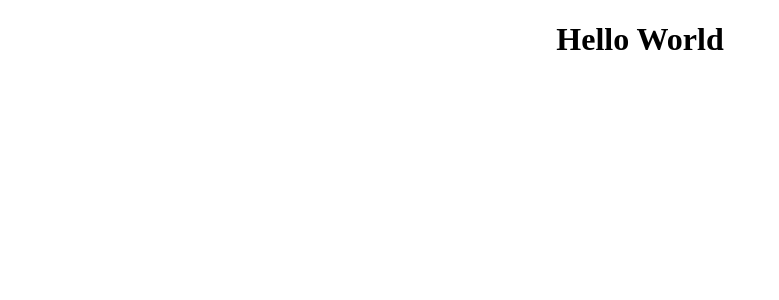
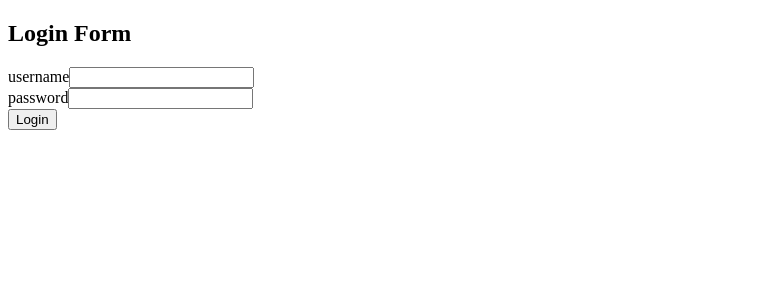
Before and after one commit to km539/library, a React (Create React App) app: page / in a window 1280 px wide. Shown: the top 300 px of the page, without its empty margins (0-779 px from the left). Built offline with nearby package versions, Linux system fonts and the light colour scheme.

Commit message:
added typescript created login component

```diff
--- a/package.json
+++ b/package.json
@@ -6,9 +6,12 @@
     "@testing-library/jest-dom": "^5.17.0",
     "@testing-library/react": "^13.4.0",
     "@testing-library/user-event": "^13.5.0",
+    "@types/react": "^18.3.3",
+    "@types/react-dom": "^18.3.0",
     "react": "^18.3.1",
     "react-dom": "^18.3.1",
     "react-scripts": "5.0.1",
+    "typescript": "^5.5.2",
     "web-vitals": "^2.1.4"
   },
   "scripts": {
--- a/src/App.js
+++ /dev/null
@@ -1,11 +0,0 @@
-import './App.css';
-
-function App() {
-  return (
-    <div className="App">
-      <h1>Hello World</h1>
-    </div>
-  );
-}
-
-export default App;
--- /dev/null
+++ b/src/App.tsx
@@ -0,0 +1,11 @@
+import React from "react";
+import "./App.css";
+import Login from "./components/Login.tsx";
+
+export default function App() {
+  return (
+    <div>
+      <Login />
+    </div>
+  );
+}
--- /dev/null
+++ b/src/components/Login.tsx
@@ -0,0 +1,38 @@
+import React from "react";
+
+function Login() {
+  const submitAction = e => {
+    e.preventDefault();
+    try {
+      const name = e.target.username.value;
+      const password = e.target.password.value;
+      //   console.log(name, password);
+    } catch (error) {
+      console.error("submitAction Error : ", error.message);
+    }
+  };
+  return (
+    <>
+      <div>
+        <h2>Login Form</h2>
+      </div>
+      <div>
+        <form action="" onSubmit={submitAction}>
+          <div>
+            <label htmlFor="username">username</label>
+            <input type="text" name="username" required />
+          </div>
+          <div>
+            <label htmlFor="password">password</label>
+            <input type="password" name="password" required />
+          </div>
+          <div>
+            <button>Login</button>
+          </div>
+        </form>
+      </div>
+    </>
+  );
+}
+
+export default Login;
--- a/src/index.js
+++ b/src/index.js
@@ -1,6 +1,6 @@
 import React from 'react';
 import ReactDOM from 'react-dom/client';
-import App from './App';
+import App from './App.tsx';
 
 const root = ReactDOM.createRoot(document.getElementById('root'));
 root.render(
```
Also changed, not shown: 1 other file (tests, documents, lock files or other folders).
